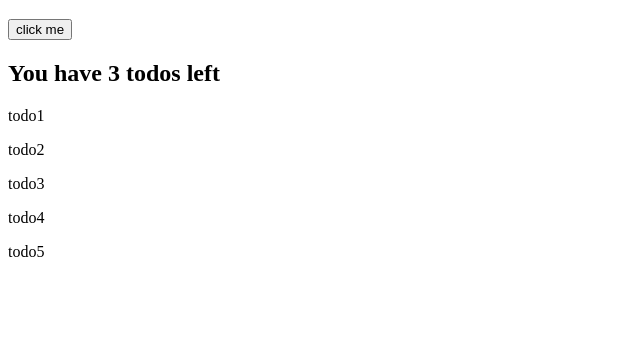
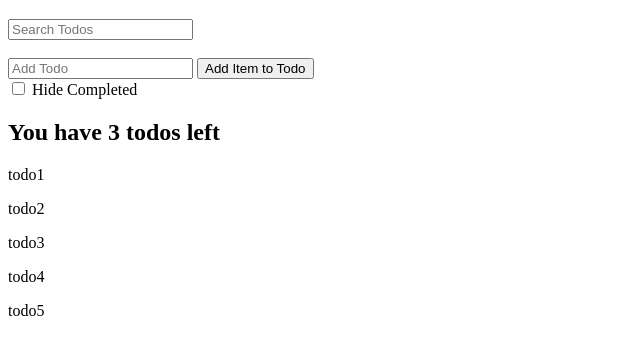
Before and after one commit to tiboBaguette/JavascriptOefeningen, a website: page JavascriptOefeningen/todoApp/index.html in a window 1280 px wide. Shown: the part 61-416 px from the top of the page, without its empty margins (0-640 px from the left). Drawn offline with Linux system fonts and the light colour scheme; files that its build step writes are made by us from their sources.

Commit message:
chapter 7

```diff
--- a/JavascriptOefeningen/todoApp/index.html
+++ b/JavascriptOefeningen/todoApp/index.html
@@ -10,7 +10,15 @@
 
     <body>
         <h1>Todo</h1>
-        <button>click me</button>
+        <input id="search-todo-input" placeholder="Search Todos"><br><br>
+        <form id="form">
+            <input id="add-todo-input" name="addTodo" placeholder="Add Todo">
+            <button id="add-todo-button">Add Item to Todo</button>
+        </form>
+        <label>
+            <input type="checkbox" id="hide-completed"> Hide Completed
+        </label>
+        <div id="todo-item-list"></div>
         <script src="script.js"></script>
     </body>
 </html>
--- a/JavascriptOefeningen/todoApp/script.js
+++ b/JavascriptOefeningen/todoApp/script.js
@@ -15,27 +15,67 @@ const todoList = [{
     completed: true,
 }]
 
-// get uncompleted todos and print amount in new <p>
-let uncompletedCount = 0
-todoList.forEach(function(item) {
-    if (!item.completed) {
-        uncompletedCount++
+const filters = {
+    searchText: '',
+    hideCompleted: false,
+}
+
+const renderTodos = function(todos, filters) {
+    const filteredTodos = todos.filter(function(todo) {
+        if (filters.hideCompleted === true) {
+            return (todo.text.toLowerCase().includes(filters.searchText.toLowerCase()) &&
+                    todo.completed === false)
+        } else {
+            return todo.text.toLowerCase().includes(filters.searchText.toLowerCase())
         }
     })
 
+    // clear div
+    document.querySelector('#todo-item-list').innerHTML = ''
+
+    // get uncompleted todos and print amount in new <p>
+    const uncompletedTodos = filteredTodos.filter(function(todo) {
+        return !todo.completed
+    })
+
     const newParagraph = document.createElement('h2')
-newParagraph.textContent = `You have ${uncompletedCount} todos left`
-document.querySelector('body').appendChild(newParagraph)
+    newParagraph.textContent = `You have ${uncompletedTodos.length} todos left`
+    document.querySelector('#todo-item-list').appendChild(newParagraph)
 
     // print all todos in a new <p>
-todoList.forEach(function(item) {
+    filteredTodos.forEach(function(item) {
         const newParagraph = document.createElement('p')
         newParagraph.textContent = item.text
-    document.querySelector('body').appendChild(newParagraph)
+        document.querySelector('#todo-item-list').appendChild(newParagraph)
+    })
+}
+
+const addTodo = function(text, status) {
+    todoList.push({
+        text: text,
+        status: status
+    })
+}
+
+// render todos
+renderTodos(todoList, filters)
+
+// search input event listener
+document.querySelector('#search-todo-input').addEventListener('input', function(e) {
+    filters.searchText = e.target.value
+    renderTodos(todoList, filters)
 })
 
+// add input event listener
+document.querySelector('#form').addEventListener('submit', function(e) {
+    e.preventDefault()
+    addTodo(e.target.elements.addTodo.value, false)
+    renderTodos(todoList, filters)
+    e.target.elements.addTodo.value = ''
+})
 
-// button onClickListener
-document.querySelector('button').addEventListener('click', function(e) {
-    console.log('Did this work?')
+// hide completed checkbox event listener
+document.querySelector('#hide-completed').addEventListener('change', function(e) {
+    filters.hideCompleted = e.target.checked
+    renderTodos(todoList, filters)
 })
```
Lines whose indentation alone changed are shown as unchanged.
